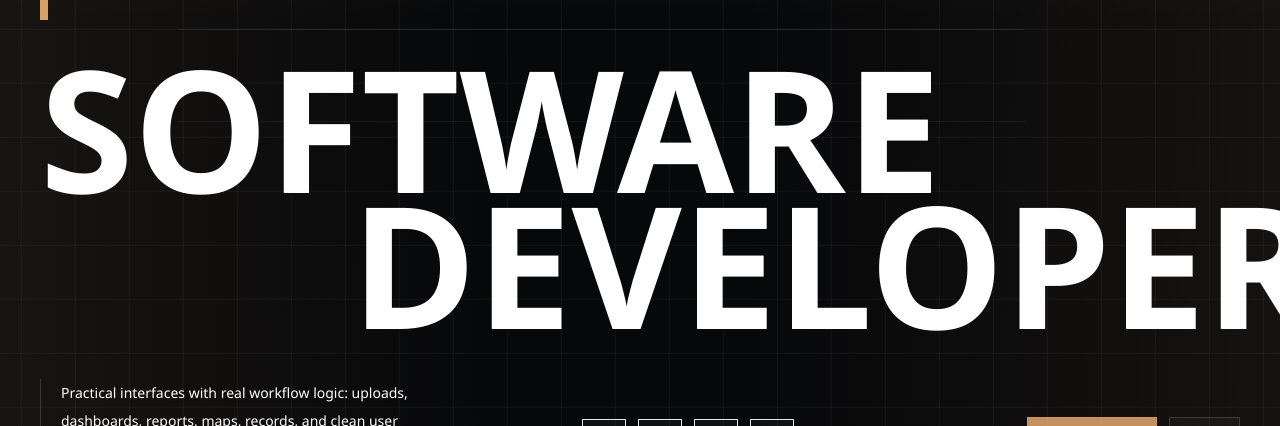
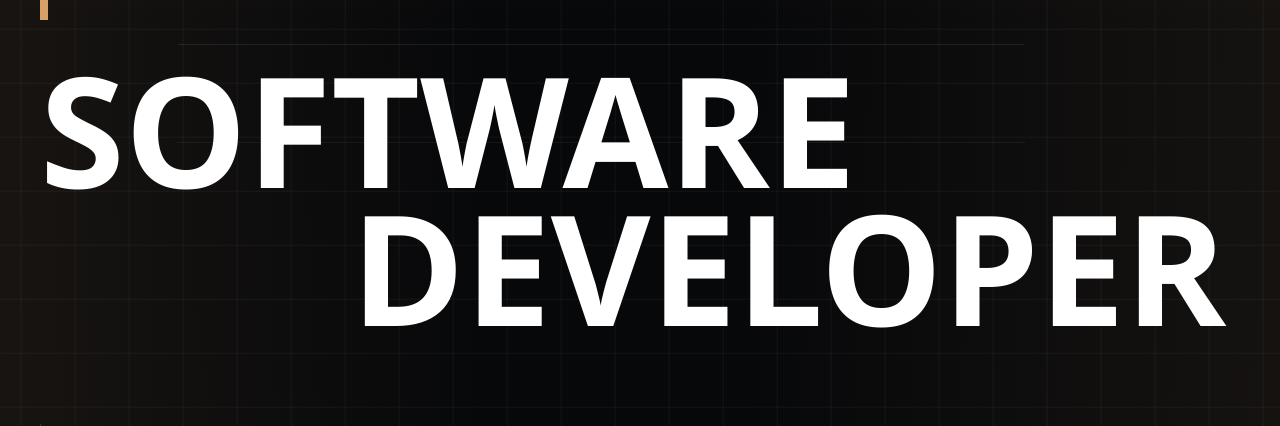
Before and after one commit to arnaut560000/my_portfolio, a Next.js app: page / in a window 1280 px wide. Shown: the part 208-634 px from the top of the page. Built offline with nearby package versions, Linux system fonts and the light colour scheme.

Commit message:
Separate profile from hero headline

```diff
--- a/src/components/Hero.js
+++ b/src/components/Hero.js
@@ -60,7 +60,7 @@ export default function Hero() {
               </div>
             </div>
 
-            <h1 className="pointer-events-none relative z-20 max-w-6xl select-none text-[4.4rem] font-black uppercase leading-[0.8] text-white sm:text-[5.8rem] md:text-[8.5rem] lg:text-[10rem] xl:text-[10.6rem]">
+            <h1 className="pointer-events-none relative z-10 max-w-6xl select-none pb-10 text-[4.4rem] font-black uppercase leading-[0.9] text-white sm:text-[5.8rem] md:text-[8rem] lg:text-[9rem] xl:text-[9.6rem]">
               <motion.span
                 className="block"
                 initial={{ opacity: 0, x: -48 }}
@@ -126,7 +126,7 @@ export default function Hero() {
             initial={{ opacity: 0, y: 36, scale: 0.98 }}
             animate={{ opacity: 1, y: 0, scale: 1 }}
             transition={{ duration: 0.85, delay: 0.25 }}
-            className="relative z-10 mt-14 w-full"
+            className="relative z-20 mt-20 w-full md:mt-24"
           >
             <motion.div
               className="relative mx-auto aspect-[16/7] max-h-[34rem] min-h-[18rem] overflow-hidden border border-white/10 bg-[#111] shadow-glow md:min-h-[24rem]"
@@ -136,7 +136,7 @@ export default function Hero() {
               <img
                 src="/media/profile.png"
                 alt="Arnaut Ezekiel Alfonso"
-                className="h-full w-full object-cover object-center opacity-90"
+                className="h-full w-full object-cover object-center opacity-95"
               />
               <div className="absolute inset-0 bg-gradient-to-t from-black/65 via-black/10 to-black/20"></div>
               <div className="absolute inset-0 bg-[radial-gradient(circle_at_top_right,rgba(255,255,255,0.16),transparent_34%)]"></div>
```
